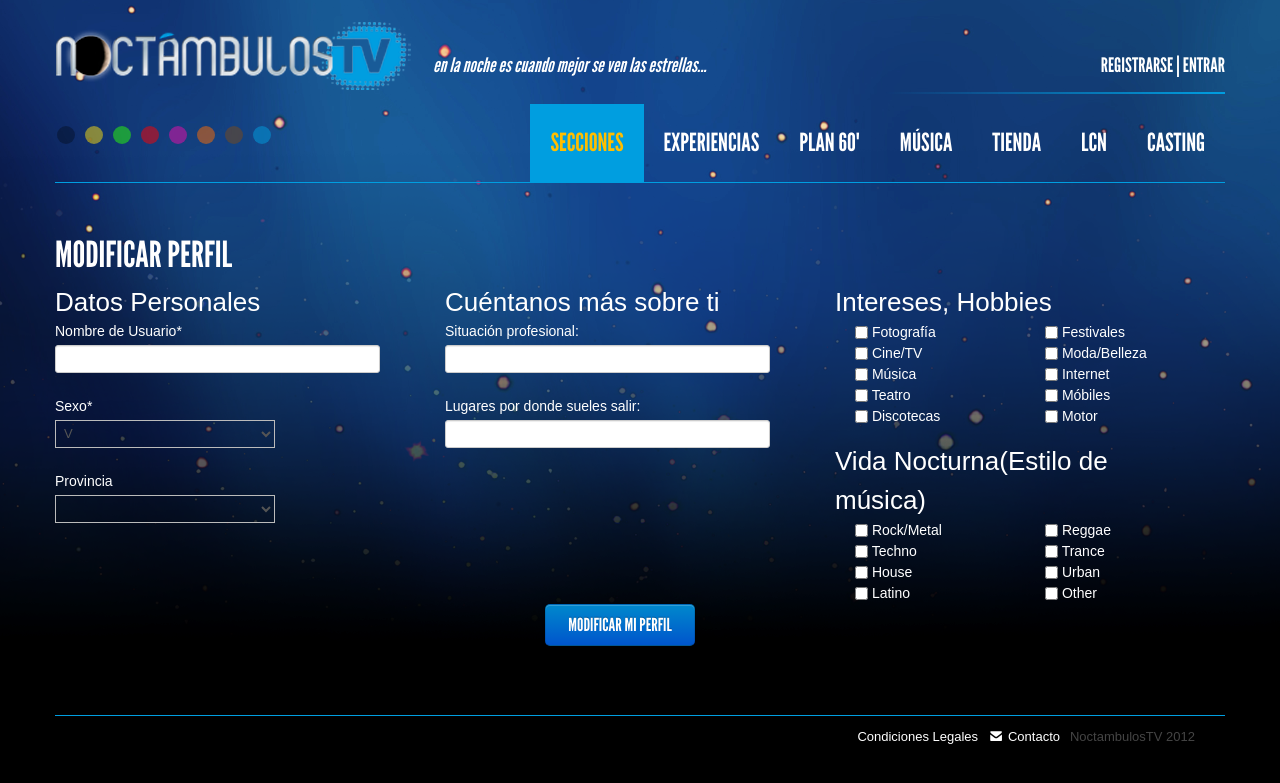
After one commit to aburridosproduccionesgtk/NoctambulosTV, a CodeIgniter app: a page that uses application/views/template.php in a window 1280 px wide. The commit adds this page. Shown: the top 783 px of the page. Run offline with CodeIgniter, Linux system fonts and the light colour scheme.

Commit message:
segundo commit del lunes. Parece que la cosa va mejorando.

```diff
--- a/application/controllers/secciones.php
+++ b/application/controllers/secciones.php
@@ -300,7 +300,11 @@ class secciones extends CI_Controller {
 
 	}
 
-
+	public function profileC(){
+		$this-> __draw_before_content();
+		$this->template->write_view("content","profileform");
+		$this->__draw_after_content();
+	}
 
 
 }
--- a/application/helpers/global_helper.php
+++ b/application/helpers/global_helper.php
@@ -47,7 +47,7 @@ function cambiaf_a_mysql($fecha){
 	return $fecha2;
 }
 
-function datecheck($input,$format="")
+function datecheck($input,$format)
 {
 	$separator_type= array(
 			"/",
@@ -63,7 +63,7 @@ function datecheck($input,$format="")
 	$input_array= explode($separator_used,$input);
 
 	if ($format=="dmy") {
-		return checkdate($input_array[0],$input_array[1],$input_array[2]);
+		return checkdate($input_array[1],$input_array[0],$input_array[2]);
 	} elseif ($format=="ymd") {
 		return checkdate($input_array[1],$input_array[2],$input_array[0]);
 	} else {
--- a/application/views/header_view.php
+++ b/application/views/header_view.php
@@ -13,17 +13,18 @@
 <?php if( is_logged_in()){
 	   $user = $this->session->userdata['user'];
 
-	   if($user != null){ ?>
+	   if($user != ""){ ?>
 		<span class="login span4" style="padding-top: 25px">
 		Bienvenido,
 	   <?php echo $this->session->userdata['user'] ?>
 	  	<br />
-	  	<a href="<?php echo base_url()?>user/profile">Perfil</a>
-	<a href="<?php echo base_url() ?>user/logout">Salir</a>
+	  	<a href="<?php echo base_url()?>secciones/profileC">Perfil&nbsp;&nbsp;</a>|
+	<a href="<?php echo base_url() ?>user/logout">&nbsp;&nbsp;Salir</a>
 		<?php }else{ ?>
 			<div class="alert alert-error fade in">
                 <a class="close" data-dismiss="alert">x</a><strong>
-		  			<?php echo $username ?>Tu perfil todavía no está completo¡¡¡ Accede aquí para completarlo
+		  			<?php echo $username ?>Tu perfil todavía no está completo¡¡¡ Accede
+		  			<a href="<?php echo base_url() ?>secciones/profileC">aquí</a> para completarlo
               	</div>
 		<? } }else{  ?>
 			 	<span class="login span4">
--- /dev/null
+++ b/application/views/profileform.php
@@ -0,0 +1,130 @@
+
+   <script>window.jQuery || document.write('<script type="text/javascript" src="<?php echo base_url() ?>js/jquery.js"><\/script>')</script>
+    <script type="text/javascript" src="<?php echo base_url() ?>js/functions.js"></script>
+<div class="container contact">
+      <div class="row">
+        <div class="span12">
+          <h2>Modificar Perfil</h2>
+
+          <form method="post" action="<?php echo base_url() ?>user/profile" id="contact">
+            <div class="row">
+              <div class="span4">
+              	<h4>Datos Personales</h4>
+                <div class="input">
+                  <label for="user_name">
+                    Nombre de Usuario*
+                  </label>
+                  <input type="text" name="user_name" id="user_name" class="required" />
+                </div>
+                <div class="input">
+                  <label for="sexo">
+                    Sexo*
+                  </label>
+						<select name="sex">
+						  <option value="V">V</option>
+						  <option value="M">M</option>
+						</select>
+                </div>
+                <div class="input">
+                  <label for="provincia">
+                    Provincia
+                  </label>
+                     <select name="provincia">
+                     	<option value="null"></option>
+                     	<option value="A Coruña">A Coruña</option>
+                     	<option value="Alava">Alava</option><option value="Albacete">Albacete</option>
+						<option value="Alicante">Alicante</option><option value="Almería">Almería</option>
+						<option value="Asturias">Asturias</option><option value="Ávila">Ávila</option>
+						<option value="Badajoz">Badajoz</option>
+						<option value="Baleares (Illes)">Baleares (Illes)</option><option value="Barcelona">Barcelona</option>
+						<option value="Burgos">Burgos</option><option value="Cáceres">Cáceres</option>
+						<option value="Cádiz">Cádiz</option>
+						<option value="Cantabria">Cantabria</option>
+						<option value="Castellón">Castellón</option>
+						<option value="Ciudad Real">Ciudad Real</option><option value="Córdoba">Córdoba</option>
+						<option value="Cuenca">Cuenca</option>
+						<option value="Girona">Girona</option><option value="Granada">Granada</option>
+						<option value="Guadalajara">Guadalajara</option><option value="Guipúzcoa">Guipúzcoa</option>
+						<option value="Huelva">Huelva</option><option value="Huesca">Huesca</option>
+						<option value="Jaén">Jaén</option><option value="León">León</option>
+						<option value="Lleida">Lleida</option><option value="La Rioja">La Rioja</option>
+						<option value="Lugo">Lugo</option><option value="Madrid">Madrid</option>
+						<option value="Málaga">Málaga</option><option value="Murcia">Murcia</option>
+						<option value="Navarra">Navarra</option><option value="Ourense">Ourense</option>
+						<option value="Palencia">Palencia</option><option value="Las Palmas">Las Palmas</option>
+						<option value="Pontevedra">Pontevedra</option><option value="Salamanca">Salamanca</option>
+						<option value="Santa Cruz de Tenerife">Santa Cruz de Tenerife</option><option value="Segovia">Segovia</option>
+						<option value="Sevilla">Sevilla</option><option value="Soria">Soria</option>
+						<option value="Tarragona">Tarragona</option><option value="Teruel">Teruel</option>
+						<option value="Toledo">Toledo</option><option value="Valencia">Valencia</option>
+						<option value="Valladolid">Valladolid</option><option value="Vizcaya">Vizcaya</option>
+						<option value="Zamora">Zamora</option><option value="Zaragoza">Zaragoza</option>
+						<option value="Ceuta">Ceuta</option><option value="Melilla">Melilla</option>
+
+                     </select>
+                </div>
+              </div>
+
+              <div class="span4">
+                <h4>Cuéntanos más sobre ti</h4>
+                	<div class="input">
+	                  <label for="ocuppation">
+	                    Situación profesional:
+	                  </label>
+	                  <input type="text" name="ocuppation" id="ocuppation"  />
+                	</div>
+		           	<div class="input">
+		                  <label for="feast_location">
+		               Lugares por donde sueles salir:
+		              </label>
+		              <input type="text" name="feast_location" id="feast_location" class="required" />
+		           </div>
+
+              </div>
+          	<div class="span4">
+          		<h4>Intereses, Hobbies</h4>
+               <div class="span2">
+	               	<input type="checkbox" name="Hoby[]" value="Foto" /> Fotografía <br />
+	               	<input type="checkbox" name="Hoby[]" value="TV" /> Cine/TV <br />
+	               	<input type="checkbox" name="Hoby[]" value="Music" /> Música<br />
+	               	<input type="checkbox" name="Hoby[]" value="Teatro"> Teatro <br />
+	               	<input type="checkbox" name="Hoby[]" value="Disco" /> Discotecas<br />
+               </div>
+               <div class="span2 pull-right" style="margin-right: -20px">
+               		<input type="checkbox" name="Hoby[]" value="Fest"> Festivales<br />
+               		<input type="checkbox" name="Hoby[]" value="Moda"> Moda/Belleza	<br />
+               		<input type="checkbox" name="Hoby[]" value="Net" /> Internet<br />
+	               	<input type="checkbox" name="Hoby[]" value="Mobile" /> Móbiles<br />
+	               	<input type="checkbox" name="Hoby[]" value="Motor"> Motor<br />
+               </div>
+              </div>
+               <div class="span4">
+               <h4 style="padding-top: 15px">Vida Nocturna(Estilo de música)</h4>
+
+               <div class="span2">
+	               	<input type="checkbox" name="Hoby[]" value="Rock" /> Rock/Metal <br />
+	               	<input type="checkbox" name="Hoby[]" value="Techno" /> Techno <br />
+	               	<input type="checkbox" name="Hoby[]"value="House" /> House<br />
+	               	<input type="checkbox" name="Hoby[]" value="Latino" /> Latino<br />
+               </div>
+               <div class="span2 pull-right" style="margin-right: -20px">
+	               	<input type="checkbox" name="Hoby[]" value="Reggae"> Reggae	<br />
+	               	<input type="checkbox" name="Hoby[]" value="Trance"> Trance<br />
+	               	<input type="checkbox" name="Hoby[]" value="Urban"> Urban<br />
+	               	<input type="checkbox" name="Hoby[]" value="Otra"> Other<br />
+               </div>
+          	</div>
+            </div>
+            <div class="row">
+              <div class="span12">
+              	<div class="span5">&nbsp;</div>
+                <input type="submit" value="   Modificar mi Perfil   " name="submit" id="submit" class="btn btn-large btn-primary"/>
+                <div class="botty"><input type="text" name="botty" id="botty" /></div>
+              </div>
+            </div>
+        </form>
+        <div id="formresult"></div>
+        </div>
+
+      </div><!-- end .row -->
+    </div><!-- end .container -->
--- a/application/views/template.php
+++ b/application/views/template.php
@@ -1,7 +1,5 @@
 <!DOCTYPE html>
-<!--[if IE 7]>                  <html class="ie7 no-js" lang="es">    <![endif]-->
-<!--[if lte IE 8]>              <html class="ie8 no-js" lang="es">     <![endif]-->
-<!--[if (gte IE 9)|!(IE)]><!--> <html class="not-ie no-js" lang="es">  <!--<![endif]-->
+ <html class="not-ie no-js" lang="es">
   <head>
     <meta charset="utf-8">
     <title>NoctambulosTV</title>
--- a/application/views/welcome_message.php
+++ b/application/views/welcome_message.php
@@ -77,7 +77,9 @@
 
 <div id="container">
 	<h1>Welcome to CodeIgniter!</h1>
-
+  <?php echo print_array($hoby) ?>
+   <?php echo print_array($sex) ?>
+   <?php echo print_array($provincia) ?>
 	<div id="body">
 		<p>The page you are looking at is being generated dynamically by CodeIgniter.</p>
 
```
Also changed, not shown: application/controllers/user.php (+16 -5 lines), application/views/recovery.php (deleted, +0 -7 lines), .htaccess.
